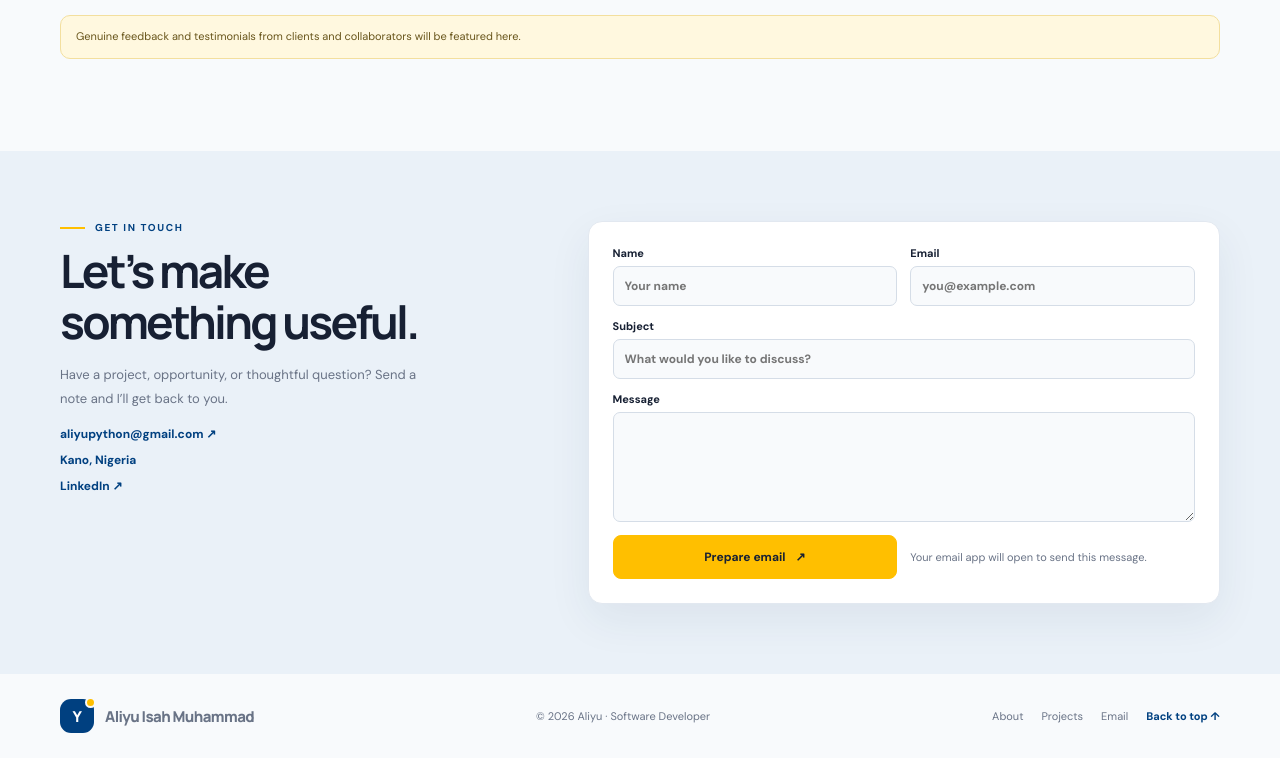
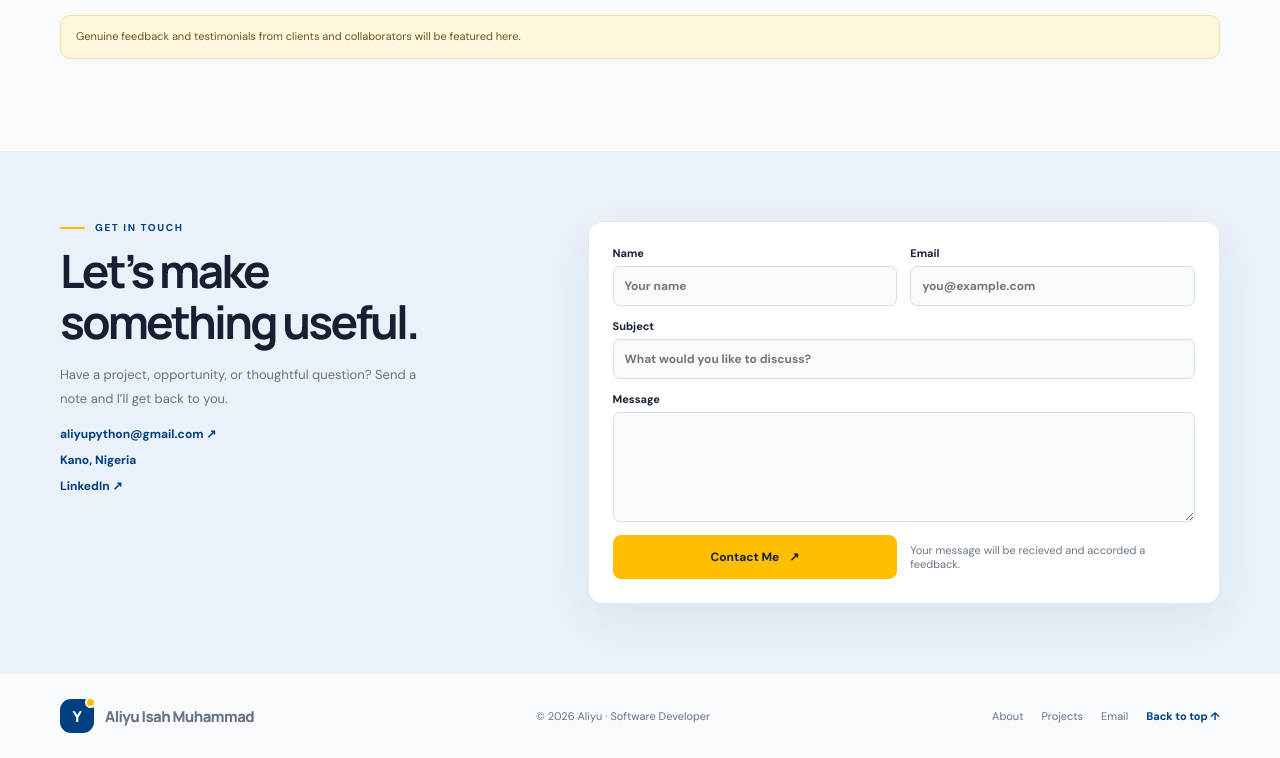
Before and after one commit to Aliyu1727/project, a plain HTML site: page index.html in a window 1280 px wide. Shown: the part 4888-5646 px from the top of the page. Drawn offline with Linux system fonts and the light colour scheme.

Commit message:
changed button name

```diff
--- a/index.html
+++ b/index.html
@@ -391,9 +391,9 @@
                   <label class="wide">Message<textarea name="message" required minlength="10" placeholder="A little about what you have in mind…">
                   </textarea>
                 </label>
-                <button class="button gold" type="submit">Prepare email <span aria-hidden="true">↗</span>
+                <button class="button gold" type="submit">Contact Me <span aria-hidden="true">↗</span>
                 </button>
-                <span class="status" id="form-status" aria-live="polite">Your email app will open to send this message.</span>
+                <span class="status" id="form-status" aria-live="polite">Your message will be recieved and accorded a feedback.</span>
               </form>
             </div>
           </section>
```
